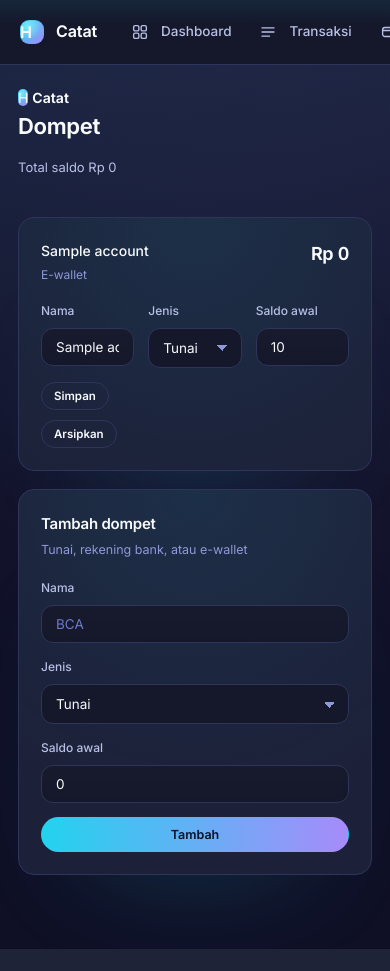
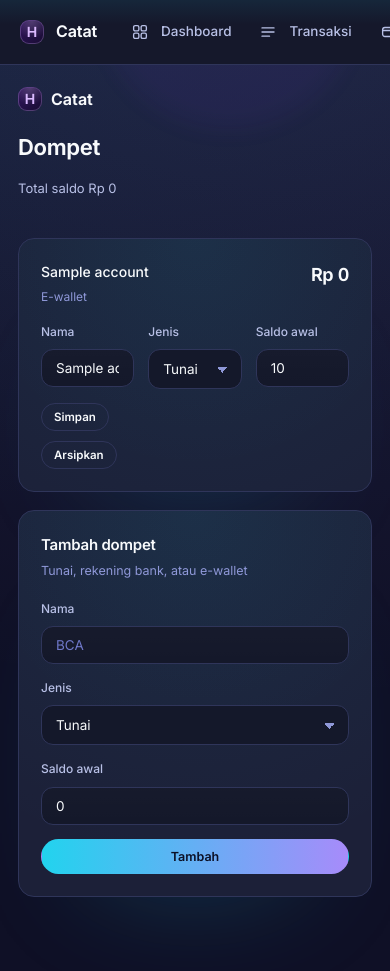
Before and after one commit to Heda312/expenses-tracker, a FastAPI app: template app/templates/accounts.html in a window 390 px wide. Before the commit the page ends 949 px from the top, so only its background shows below. Run offline with FastAPI, Linux system fonts and the light colour scheme; the template is opened without the code that fills it: most values are stand-ins (such as "Sample title", 1, 10 or a date in 2020).

Commit message:
style: update h2 styling and add page decoration elements for enhanced visual appeal

```diff
--- a/app/static/app.css
+++ b/app/static/app.css
@@ -117,9 +117,13 @@ h2 {
   height: 24px;
   flex: none;
   border-radius: 9px;
-  background: radial-gradient(circle at 30% 30%, #67e8f9, transparent 55%),
-    linear-gradient(135deg, #22d3ee 0%, #a78bfa 100%);
-  box-shadow: 0 10px 40px -18px rgba(34, 211, 238, 0.9);
+  display: grid;
+  place-items: center;
+  background: linear-gradient(135deg, #32145f 0%, #180d32 100%);
+  color: #d8b4fe;
+  font-size: 14px;
+  font-weight: 800;
+  box-shadow: 0 10px 40px -18px rgba(124, 58, 237, 0.9), inset 0 0 0 1px rgba(216, 180, 254, .28);
   position: relative;
 }
 
@@ -130,6 +134,22 @@ h2 {
   border-radius: 8px;
   background: radial-gradient(circle at 50% 0%, rgba(255, 255, 255, 0.18), transparent 70%);
 }
+
+.page-decoration {
+  position: fixed;
+  pointer-events: none;
+  z-index: -1;
+  width: 260px;
+  height: 260px;
+  border-radius: 50%;
+  filter: blur(12px);
+  opacity: .28;
+}
+
+.page-decoration-one { top: -130px; right: 8%; background: rgba(124, 58, 237, .22); }
+.page-decoration-two { bottom: 4%; left: 22%; width: 180px; height: 180px; background: rgba(34, 211, 238, .1); }
+
+.mobile-brand { display: none; }
 
 .brand-name {
   display: flex;
@@ -1066,6 +1086,15 @@ dialog::backdrop {
     padding: 22px 18px 56px;
   }
 
+  .mobile-brand {
+    display: flex;
+    align-items: center;
+    gap: 9px;
+    margin: 0 0 18px;
+    color: var(--text);
+    font-size: 16px;
+  }
+
   .stats {
     grid-template-columns: repeat(2, minmax(0, 1fr));
   }
```
